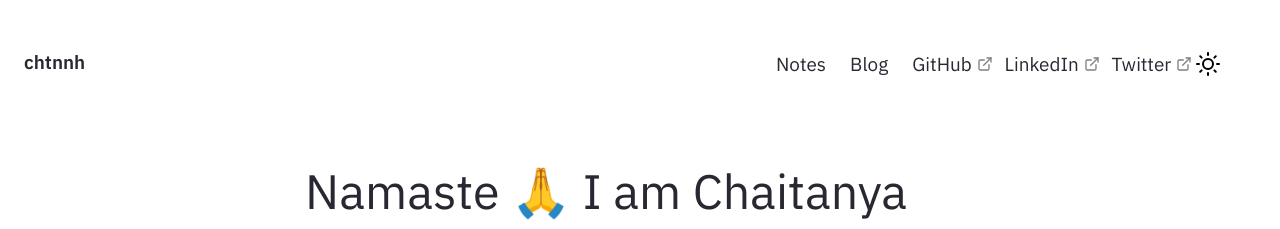
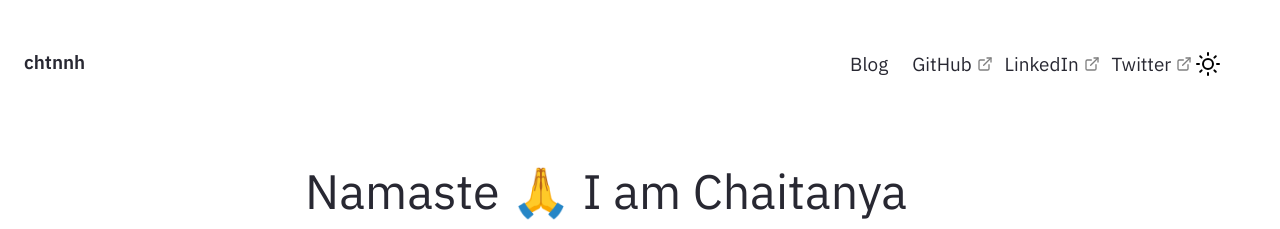
Before and after one commit to chtnnh/old.chtnnh.github.io, a Jekyll site: the page built from pages/index.md, in a window 1280 px wide. Shown: the top 229 px of the page. Built offline with Jekyll 4.4.1, drawn with Linux system fonts in a browser that asks for light colours.

Commit message:
feat: modify navbar

```diff
--- a/_includes/Nav.html
+++ b/_includes/Nav.html
@@ -53,9 +53,9 @@
 
     <div id="navbarBasicExample" class="navbar-menu">
       <div class="navbar-start">
-        <a href="{{'/notes' | relative_url}}" class="navbar-item">
+        <!-- <a href="{{'/notes' | relative_url}}" class="navbar-item">
           Notes
-        </a>
+        </a> -->
         <a href="{{'/posts' | relative_url}}" class="navbar-item">
           Blog
         </a>
```
